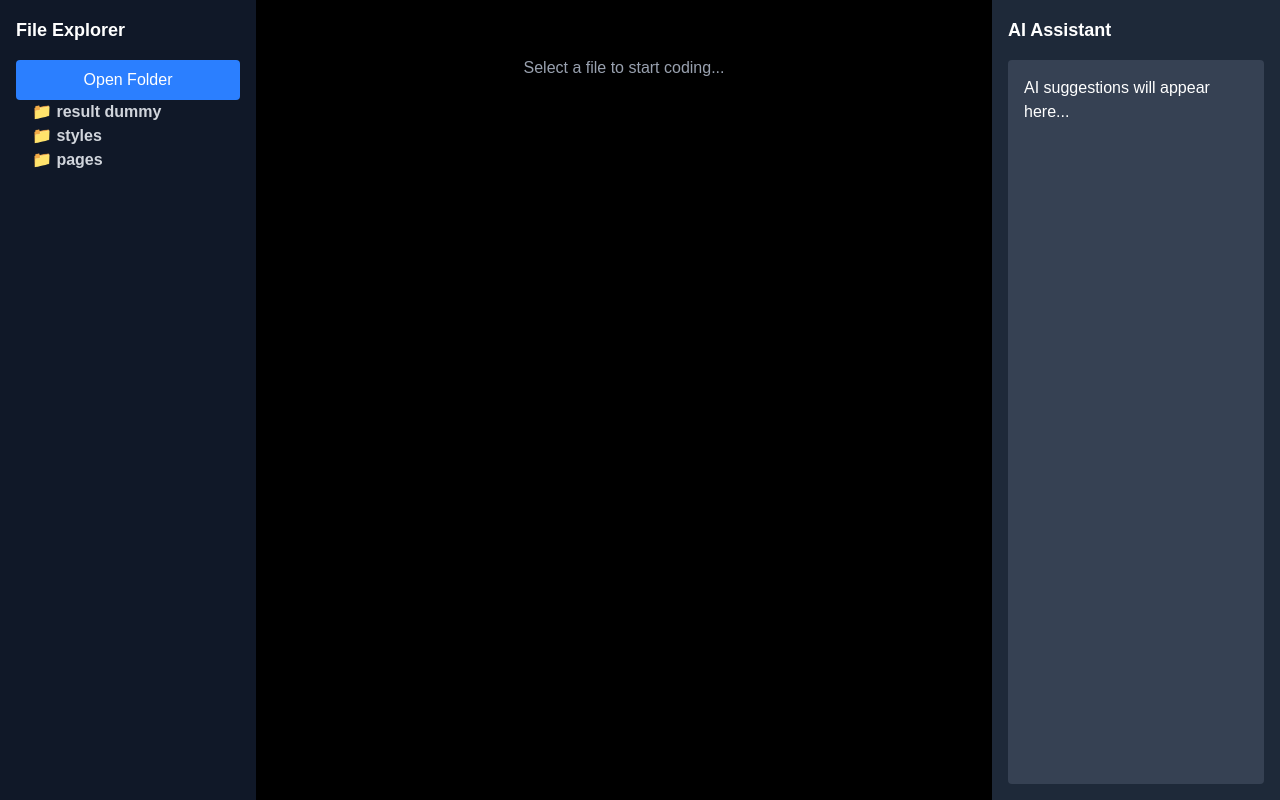
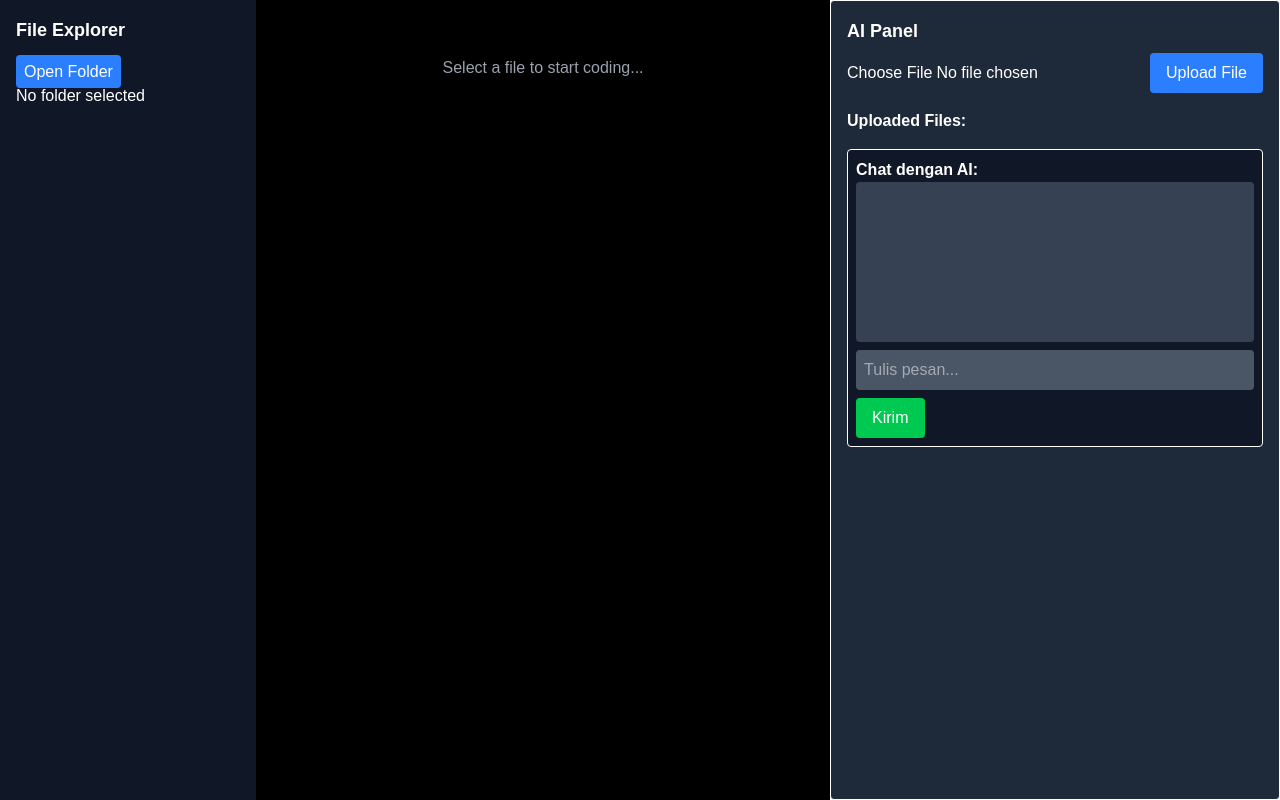
Before and after one commit to Brianbramasta/AI-powered-Web-based-Code-Editor-with-Contextual-Editing, a Next.js app: page / in a window 1280 px wide. Built offline with nearby package versions, Linux system fonts and the light colour scheme.

Commit message:
tahap 1 - read file berhasil

```diff
--- /dev/null
+++ b/src/app/api/list-files/route.ts
@@ -0,0 +1,45 @@
+import { NextRequest, NextResponse } from "next/server";
+import fs from "fs";
+import path from "path";
+
+export async function GET(req: NextRequest) {
+    try {
+        const rootFolder = path.join(process.cwd(), "uploads");
+
+        // Create uploads directory if it doesn't exist
+        if (!fs.existsSync(rootFolder)) {
+            fs.mkdirSync(rootFolder, { recursive: true });
+            return NextResponse.json({ files: [] });
+        }
+
+        function readDirectory(dirPath: string) {
+            try {
+                const entries = fs.readdirSync(dirPath, { withFileTypes: true });
+                return entries.map(entry => {
+                    const fullPath = path.join(dirPath, entry.name);
+                    const relativePath = path.relative(rootFolder, fullPath);
+                    return {
+                        name: entry.name,
+                        path: '/' + relativePath.replace(/\\/g, '/'),
+                        isDirectory: entry.isDirectory(),
+                        children: entry.isDirectory() ? readDirectory(fullPath) : null
+                    };
+                });
+            } catch (error) {
+                console.error(`Error reading directory ${dirPath}:`, error);
+                return [];
+            }
+        }
+
+        const fileStructure = readDirectory(rootFolder);
+        console.log("File structure:", JSON.stringify(fileStructure, null, 2));
+
+        return NextResponse.json({ files: fileStructure });
+    } catch (error) {
+        console.error("Server error:", error);
+        return NextResponse.json(
+            { error: "Failed to read folder structure", details: error.message },
+            { status: 500 }
+        );
+    }
+}
--- /dev/null
+++ b/src/app/api/read-file/route.ts
@@ -0,0 +1,30 @@
+import { NextRequest, NextResponse } from "next/server";
+import fs from "fs";
+import path from "path";
+
+export async function GET(req: NextRequest) {
+  const url = new URL(req.url);
+  const filePath = url.searchParams.get("path");
+
+  if (!filePath) {
+    return NextResponse.json({ error: "File path is required" }, { status: 400 });
+  }
+
+  // Tentukan root folder di mana file disimpan (HARUS SESUAI DENGAN FILE UPLOAD)
+  const rootFolder = path.join(process.cwd(), "uploads"); // Sesuaikan lokasi penyimpanan
+  const fullPath = path.join(rootFolder, filePath);
+  console.log("🔍 Full path to file:", fullPath);
+
+  try {
+    // Pastikan file benar-benar ada
+    if (!fs.existsSync(fullPath)) {
+      return NextResponse.json({ error: "File not found" }, { status: 404 });
+    }
+
+    // Baca isi file
+    const content = fs.readFileSync(fullPath, "utf-8");
+    return NextResponse.json({ content });
+  } catch (error) {
+    return NextResponse.json({ error: "Failed to read file" }, { status: 500 });
+  }
+}
--- /dev/null
+++ b/src/app/api/upload-files/route.ts
@@ -0,0 +1,38 @@
+import { NextRequest, NextResponse } from "next/server";
+import { writeFile, mkdir } from "fs/promises";
+import path from "path";
+
+export async function POST(req: NextRequest) {
+  try {
+    const formData = await req.formData();
+    const files = formData.getAll('files');
+    const paths = formData.getAll('paths');
+
+    const uploadDir = path.join(process.cwd(), 'uploads');
+
+    // Process each file
+    for (let i = 0; i < files.length; i++) {
+      const file = files[i] as File;
+      const relativePath = paths[i] as string;
+
+      // Create full path for file
+      const fullPath = path.join(uploadDir, relativePath);
+      const dirPath = path.dirname(fullPath);
+
+      // Create directories if they don't exist
+      await mkdir(dirPath, { recursive: true });
+
+      // Write file
+      const bytes = await file.arrayBuffer();
+      await writeFile(fullPath, Buffer.from(bytes));
+    }
+
+    return NextResponse.json({ success: true });
+  } catch (error) {
+    console.error('Upload error:', error);
+    return NextResponse.json(
+      { error: 'Failed to upload files' },
+      { status: 500 }
+    );
+  }
+}
--- a/src/components/AIPanel.tsx
+++ b/src/components/AIPanel.tsx
@@ -1,12 +1,111 @@
 "use client"
-import React from "react";
+import { useState } from "react";
 
-const AIPanel: React.FC = () => {
+const AIPanel = () => {
+  const [selectedFile, setSelectedFile] = useState<File | null>(null);
+  const [uploadedFiles, setUploadedFiles] = useState<string[]>([]);
+  const [chatHistory, setChatHistory] = useState<{ role: string; text: string }[]>([]);
+  const [message, setMessage] = useState("");
+
+  const handleFileChange = (event: React.ChangeEvent<HTMLInputElement>) => {
+    if (event.target.files && event.target.files.length > 0) {
+      setSelectedFile(event.target.files[0]);
+    }
+  };
+
+  const handleUpload = async () => {
+    if (!selectedFile) return;
+
+    const formData = new FormData();
+    formData.append("file", selectedFile);
+
+    try {
+      const response = await fetch("/api/upload", {
+        method: "POST",
+        body: formData,
+      });
+
+      if (response.ok) {
+        const data = await response.json();
+        setUploadedFiles([...uploadedFiles, data.filePath]);
+        alert("File berhasil diunggah!");
+      } else {
+        alert("Gagal mengunggah file.");
+      }
+    } catch (error) {
+      console.error("Error uploading file:", error);
+    }
+  };
+
+  const handleSendMessage = async () => {
+    if (!message.trim()) return;
+
+    const newMessage = { role: "user", text: message };
+    setChatHistory([...chatHistory, newMessage]);
+    setMessage("");
+
+    try {
+      const response = await fetch("/api/chat-ai", {
+        method: "POST",
+        headers: { "Content-Type": "application/json" },
+        body: JSON.stringify({ message }),
+      });
+
+      const data = await response.json();
+      const aiResponse = { role: "ai", text: data.response };
+      setChatHistory([...chatHistory, newMessage, aiResponse]);
+    } catch (error) {
+      console.error("Error sending message:", error);
+    }
+  };
+
   return (
-    <div className="w-72 h-screen bg-gray-800 text-white p-4 flex flex-col">
-      <h2 className="text-lg font-bold mb-4">AI Assistant</h2>
-      <div className="flex-1 bg-gray-700 p-4 rounded overflow-auto">
-        <p>AI suggestions will appear here...</p>
+    <div className="p-4 border rounded bg-gray-800 text-white">
+      <h2 className="text-lg font-semibold">AI Panel</h2>
+
+      {/* Upload File */}
+      <input type="file" onChange={handleFileChange} className="mt-2" />
+      <button
+        onClick={handleUpload}
+        className="bg-blue-500 hover:bg-blue-600 text-white px-4 py-2 rounded mt-2"
+      >
+        Upload File
+      </button>
+
+      {/* Daftar File yang Sudah Diupload */}
+      <div className="mt-4">
+        <h3 className="text-md font-semibold">Uploaded Files:</h3>
+        <ul>
+          {uploadedFiles.map((file, index) => (
+            <li key={index} className="text-sm text-gray-300">{file}</li>
+          ))}
+        </ul>
+      </div>
+
+      {/* Chat Box */}
+      <div className="mt-4 p-2 border rounded bg-gray-900">
+        <h3 className="text-md font-semibold">Chat dengan AI:</h3>
+        <div className="h-40 overflow-y-auto p-2 bg-gray-700 rounded">
+          {chatHistory.map((msg, index) => (
+            <div key={index} className={`p-1 ${msg.role === "user" ? "text-blue-400" : "text-green-400"}`}>
+              <strong>{msg.role === "user" ? "You" : "AI"}:</strong> {msg.text}
+            </div>
+          ))}
+        </div>
+
+        <input
+          type="text"
+          value={message}
+          onChange={(e) => setMessage(e.target.value)}
+          placeholder="Tulis pesan..."
+          className="w-full p-2 mt-2 rounded bg-gray-600 text-white"
+        />
+        <button
+          onClick={handleSendMessage}
+          className="bg-green-500 hover:bg-green-600 text-white px-4 py-2 rounded mt-2"
+        >
+          Kirim
+        </button>
       </div>
     </div>
   );
--- a/src/components/Sidebar.tsx
+++ b/src/components/Sidebar.tsx
@@ -1,37 +1,67 @@
-"use client"
-import { useState } from "react";
+"use client";
+import { useEffect, useState } from "react";
 
 interface FileNode {
   name: string;
-  type: "file" | "folder";
-  children?: FileNode[];
+  path: string;
+  isDirectory: boolean;
+  children: FileNode[] | null;
 }
 
-const dummyFileStructure: FileNode[] = [
-  {
-    name: "result dummy",
-    type: "folder",
-    children: [
-      { name: ".gitignore", type: "file" },
-      { name: "package.json", type: "file" },
-      { name: "README.md", type: "file" },
-    ],
-  },
-  {
-    name: "styles",
-    type: "folder",
-    children: [{ name: "globals.css", type: "file" }],
-  },
-  {
-    name: "pages",
-    type: "folder",
-    children: [{ name: "index.js", type: "file" }],
-  },
-];
-
-export default function Sidebar({ onFileOpen }: { onFileOpen: (filePath: string) => void }) {
+const Sidebar = ({ onFileOpen }: { onFileOpen: (filePath: string) => void }) => {
+  const [fileStructure, setFileStructure] = useState<FileNode[]>([]);
   const [openFolders, setOpenFolders] = useState<Record<string, boolean>>({});
 
+  // Ambil struktur file dari API
+  useEffect(() => {
+    const fetchFiles = async () => {
+      try {
+        const response = await fetch("/api/list-files");
+        const data = await response.json();
+        if (data.files) {
+          setFileStructure(data.files);
+        }
+      } catch (error) {
+        console.error("Failed to load files:", error);
+      }
+    };
+
+    fetchFiles();
+  }, []);
+
+  // Handle pemilihan folder oleh user
+  const handleFolderUpload = async (event: React.ChangeEvent<HTMLInputElement>) => {
+    if (!event.target.files) return;
+
+    const formData = new FormData();
+    Array.from(event.target.files).forEach((file) => {
+      formData.append('files', file);
+      formData.append('paths', file.webkitRelativePath);
+    });
+
+    try {
+      // Upload files first
+      const uploadResponse = await fetch('/api/upload-files', {
+        method: 'POST',
+        body: formData,
+      });
+
+      if (!uploadResponse.ok) {
+        throw new Error('Failed to upload files');
+      }
+
+      // Then refresh the file list
+      const response = await fetch("/api/list-files");
+      const data = await response.json();
+      if (data.files) {
+        setFileStructure(data.files);
+      }
+    } catch (error) {
+      console.error("Failed to process files:", error);
+    }
+  };
+
+  // Toggle folder open/close
   const toggleFolder = (folderPath: string) => {
     setOpenFolders((prev) => ({
       ...prev,
@@ -39,6 +69,7 @@ export default function Sidebar({ onFileOpen }: { onFileOpen: (filePath: string)
     }));
   };
 
+  // Render struktur file & folder
   const renderFileTree = (nodes: FileNode[], parentPath = "") => {
     return (
       <ul className="ml-4">
@@ -46,7 +77,7 @@ export default function Sidebar({ onFileOpen }: { onFileOpen: (filePath: string)
           const fullPath = `${parentPath}/${node.name}`;
           return (
             <li key={fullPath} className="text-gray-300">
-              {node.type === "folder" ? (
+              {node.isDirectory ? (
                 <div
                   className="font-bold cursor-pointer hover:text-white"
                   onClick={() => toggleFolder(fullPath)}
@@ -61,7 +92,7 @@ export default function Sidebar({ onFileOpen }: { onFileOpen: (filePath: string)
                   📄 {node.name}
                 </div>
               )}
-              {node.type === "folder" && openFolders[fullPath] && node.children
+              {node.isDirectory && openFolders[fullPath] && node.children
                 ? renderFileTree(node.children, fullPath)
                 : null}
             </li>
@@ -74,10 +105,28 @@ export default function Sidebar({ onFileOpen }: { onFileOpen: (filePath: string)
   return (
     <div className="w-64 h-full bg-gray-900 text-white p-4">
       <h2 className="text-lg font-bold mb-4">File Explorer</h2>
-      <button className="w-full bg-blue-500 hover:bg-blue-600 text-white py-2 rounded">
+
+      {/* Input file untuk memilih folder */}
+      <input
+        type="file"
+        webkitdirectory="true"
+        directory="true"
+        className="hidden"
+        id="folderInput"
+        multiple
+        onChange={handleFolderUpload}
+      />
+      <label
+        htmlFor="folderInput"
+        className="w-full bg-blue-500 hover:bg-blue-600 text-white p-2 rounded text-center cursor-pointer"
+      >
         Open Folder
-      </button>
-      {renderFileTree(dummyFileStructure)}
+      </label>
+
+      {/* Tampilkan File Explorer */}
+      {fileStructure.length > 0 ? renderFileTree(fileStructure) : <p>No folder selected</p>}
     </div>
   );
-}
+};
+
+export default Sidebar;
```
Also changed, not shown: src/components/CodeEditor.tsx (+13 -2 lines), 5 other files (tests, documents, lock files or other folders).
